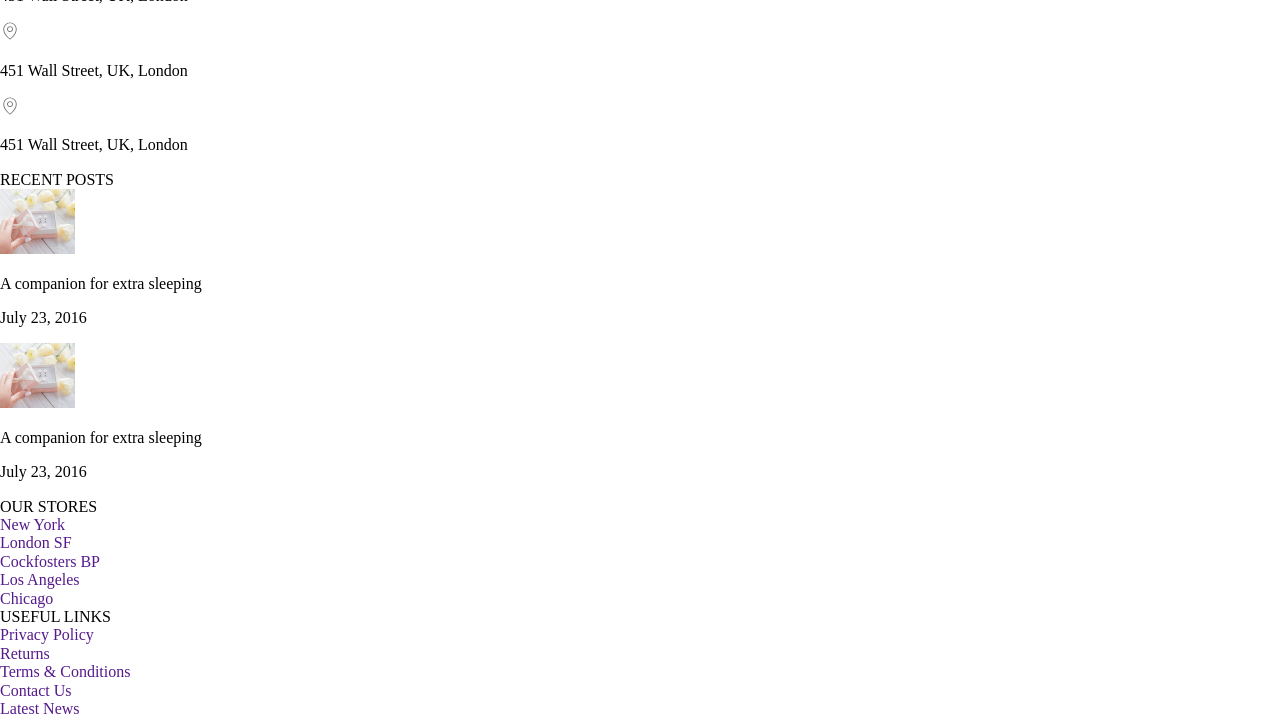
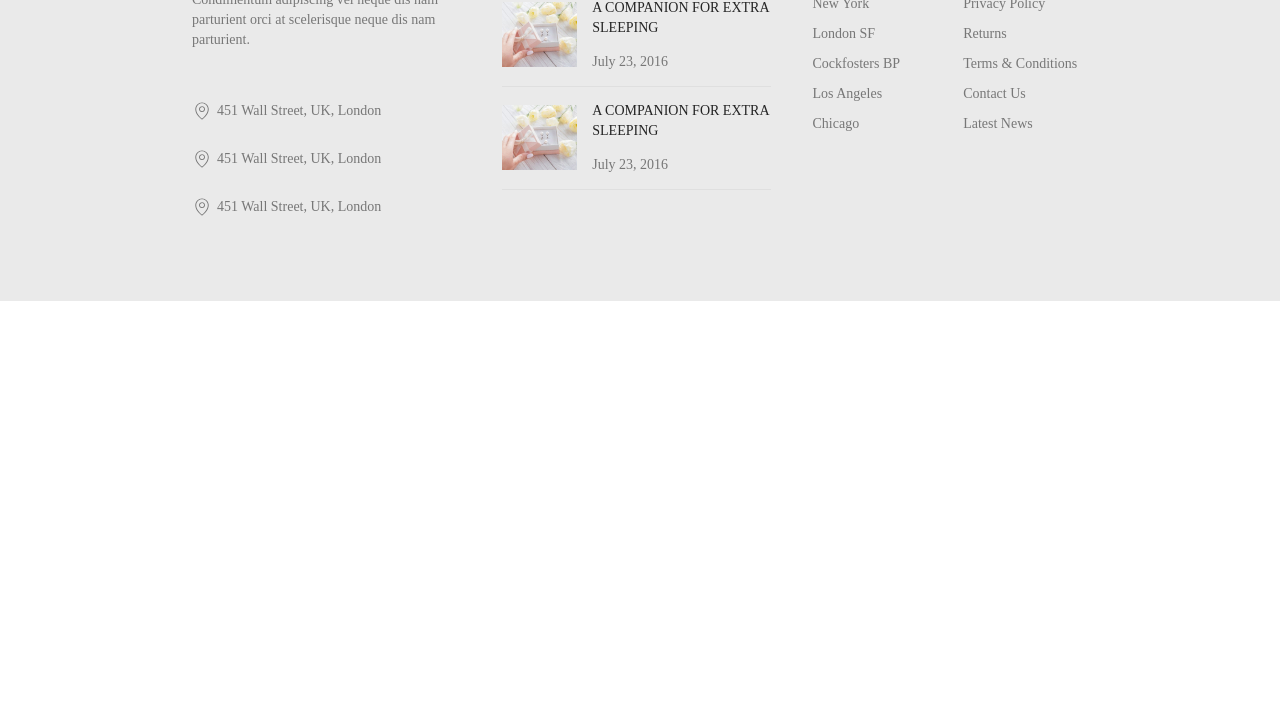
Before and after one commit to Ruslantoloshnyi/tpd-test, a plain HTML site: page index.html in a window 1280 px wide. Shown: the part 847-1565 px from the top of the page. After the commit the page ends 1148 px from the top, so only its background shows below. Drawn offline with Linux system fonts and the light colour scheme; files whose address does not match are found by name.

Commit message:
add footer css and fix index.html

```diff
--- a/assets/css/style.scss
+++ b/assets/css/style.scss
@@ -539,3 +539,108 @@ a {
 
 /* footer styles
    ========================================================================== */
+
+.footer_background {
+    background-color: #EAEAEA;
+
+    .footer_container {
+        padding-left: 15%;
+        padding-right: 15%;
+        max-width: 1200px;
+        margin: 0 auto;
+    }
+
+    .footer {
+        display: flex;
+        justify-content: space-between;
+        color: var(--Dark-Light, #777);
+        font-family: Lora;
+        font-size: 14px;
+        font-style: normal;
+        font-weight: 400;
+        line-height: 20px;
+        padding-top: 60px;
+        padding-bottom: 70px;
+
+        .footer_logo {
+            width: 30%;
+
+            .footer_logo__text {
+                margin-bottom: 37px;
+            }
+
+            .footer_logo__contact {
+
+                div {
+                    display: flex;
+                    align-items: center;
+
+                    svg {
+                        margin-right: 5px;
+                    }
+                }
+
+            }
+        }
+
+        .footer_posts {
+            width: 30%;
+
+            .footer_posts__head {
+                color: #000;
+                font-family: Marcellus;
+                font-size: 18px;
+                font-style: normal;
+                font-weight: 400;
+                line-height: 40px;
+                text-transform: uppercase;
+            }
+
+            .footer_posts_content {
+                display: flex;
+                align-items: center;
+                border-bottom: 1px solid var(--Grey, #DFDFDF);
+
+                img {
+                    margin-right: 15px;
+                }
+
+                div {
+                    p {
+                        span {
+                            color: var(--Dark, #242424);
+                            font-family: Marcellus;
+                            font-size: 14px;
+                            font-style: normal;
+                            font-weight: 400;
+                            line-height: 20px;
+                            text-transform: uppercase;
+                        }
+                    }
+                }
+            }
+        }
+
+
+        .footer_stores {
+
+            .footer_stores__head {
+                color: #000;
+                font-family: Marcellus;
+                font-size: 18px;
+                font-style: normal;
+                font-weight: 400;
+                line-height: 40px;
+                text-transform: uppercase;
+            }
+
+            div {
+                margin-bottom: 10px;
+            }
+
+            a {
+                color: inherit;
+            }
+        }
+    }
+}
--- a/index.html
+++ b/index.html
@@ -9,6 +9,7 @@
 </head>
 
 <body>
+    <!-- header -->
     <header>
         <div class="header__background">
             <div class="header_container">
@@ -92,7 +93,7 @@
         </div>
     </header>
 
-
+    <!-- footer -->
     <footer>
         <div class="footer_background">
             <div class="footer_container">
@@ -142,14 +143,14 @@
                         <div class="footer_posts_content">
                             <img src="./assets/image/footer-posts1.jpg" alt="">
                             <div>
-                                <p>A companion for extra sleeping</p>
+                                <p><span>A companion for extra sleeping</span></p>
                                 <p>July 23, 2016</p>
                             </div>
                         </div>
                         <div class="footer_posts_content">
                             <img src="./assets/image/footer-posts1.jpg" alt="">
                             <div>
-                                <p>A companion for extra sleeping</p>
+                                <p><span>A companion for extra sleeping</span></p>
                                 <p>July 23, 2016</p>
                             </div>
                         </div>
```
Also changed, not shown: assets/css/style.css, 1 other file.
